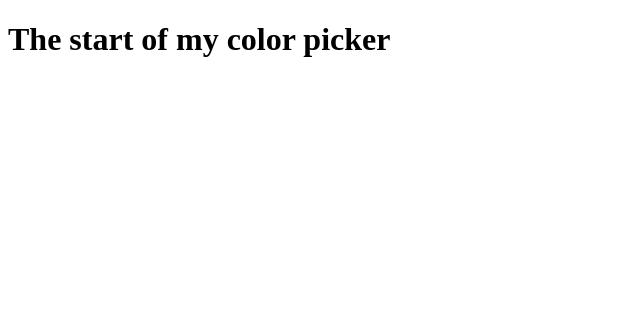
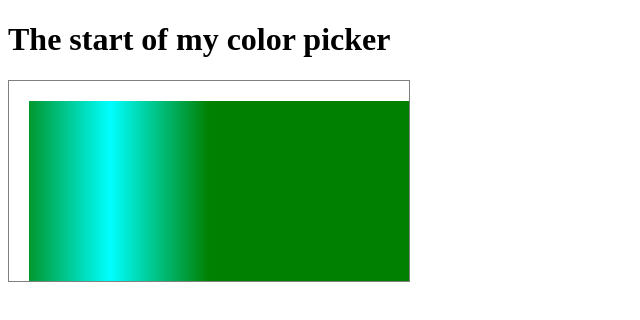
Before and after one commit to bsmith20681/color-put, a plain HTML site: page index.html in a window 1280 px wide. Shown: the whole page, without its empty margins (0-640 px from the left). Drawn offline with Linux system fonts and the light colour scheme.

Commit message:
added gradient fill

```diff
--- /dev/null
+++ b/app.js
@@ -0,0 +1,10 @@
+const canvas = document.getElementById("color-put").getContext("2d");
+var gradient = canvas.createLinearGradient(2, 0, 200, 0);
+
+gradient.addColorStop(0, "green");
+gradient.addColorStop(0.5, "cyan");
+gradient.addColorStop(1, "green");
+
+// Set the fill style and draw a rectangle
+canvas.fillStyle = gradient;
+canvas.fillRect(20, 20, 450, 300);
--- a/index.html
+++ b/index.html
@@ -4,8 +4,14 @@
     <meta charset="UTF-8" />
     <meta name="viewport" content="width=device-width, initial-scale=1.0" />
     <title>Document</title>
+    <link rel="stylesheet" href="style.css" />
   </head>
   <body>
     <h1>The start of my color picker</h1>
+    <div class="container">
+      <canvas id="color-put" width="400" height="200"></canvas>
+    </div>
+
+    <script src="/app.js"></script>
   </body>
 </html>
--- /dev/null
+++ b/style.css
@@ -0,0 +1,5 @@
+#color-put {
+  padding: 0;
+  margin: 0;
+  border: 1px solid grey;
+}
```
